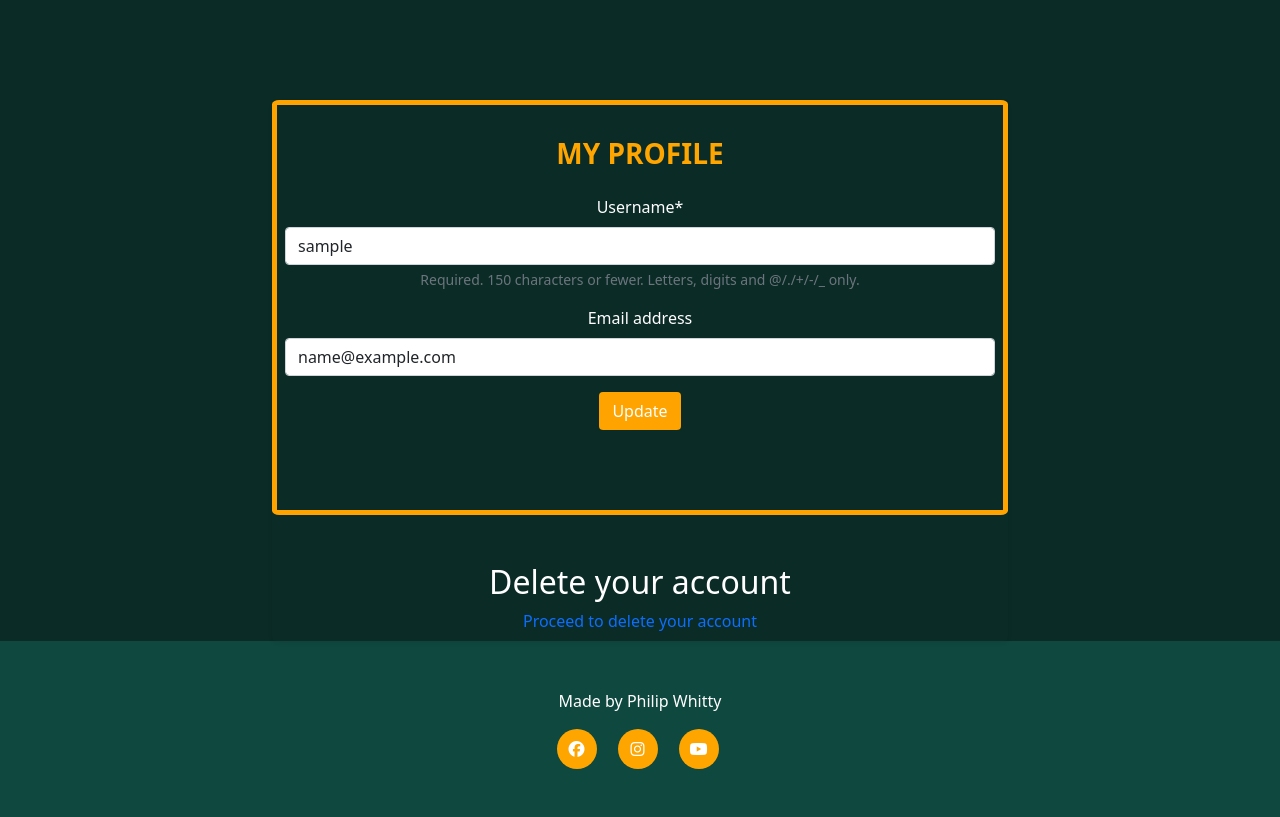
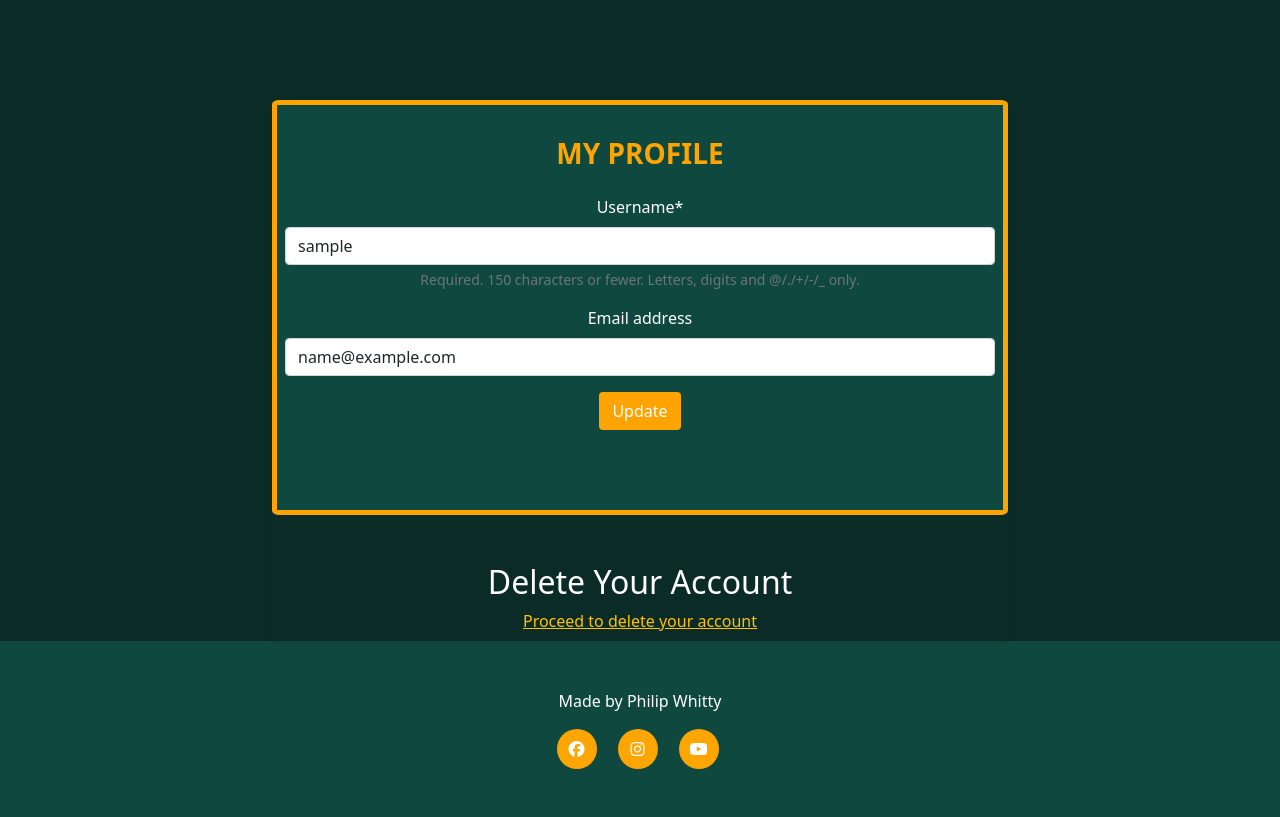
Before and after one commit to phillywhitty/The_Golfers, a Django app: page /profile/ in a window 1280 px wide. Shown: the part 80-897 px from the top of the page. Run offline with Django 3.2, Linux system fonts and the light colour scheme; the visitor is signed in with stand-in values (Sample User, id 1); some libraries are stand-ins or nearby versions.

Commit message:
rename a field in model and change background color for card body in html pages

```diff
--- a/blog/forms.py
+++ b/blog/forms.py
@@ -10,7 +10,7 @@ class CreateGolfBlogForm(ModelForm):
 
     class Meta:
         model = AddGolfCourse
-        fields = ['course_name', 'location', 'content', ]
+        fields = ['course_name', 'location', 'description', ]
         exclude = ['user', ]
 
 
--- a/blog/models.py
+++ b/blog/models.py
@@ -16,7 +16,7 @@ STATUS = ((0, "Draft"), (1, "Published"))
 class AddGolfCourse(models.Model):
     course_name = models.CharField(max_length=100, blank=True)
     location = models.CharField(max_length=100, blank=True)
-    content = models.CharField(max_length=2000, blank=True)
+    description = models.CharField(max_length=2000, blank=True)
     featured_image = CloudinaryField("image", default="placeholder")
     created_on = models.DateTimeField(auto_now=True)
     user = models.ForeignKey(User, max_length=10, on_delete=models.CASCADE,
--- a/static/css/style.css
+++ b/static/css/style.css
@@ -190,6 +190,11 @@ body {
     border-radius: 1%;
     padding: 10px;
 }
+
+.container-background {
+    background-color: #0f483f !important;
+}
+
 
 .custom-narrow-container {
     max-width: 700px;
--- a/templates/create_blog.html
+++ b/templates/create_blog.html
@@ -10,7 +10,7 @@
     <div class="row d-flex justify-content-center align-items-center h-100">
         <div class="col-12 col-md-8 col-lg-8">
             <div class="card bg-clr-dom-light text-white shadow-sm" style="border-radius: 1rem;">
-                <div class="card-body-about p-5 mb-5 text-center">
+                <div class="card-body-about p-5 mb-5 text-center container-background">
                     <div class="mb-md-2 mt-md-4 pb-5">
                         <h3 class="fw-bold mb-4 text-uppercase text-heading">Hi {{ user }} - Create Your Blog</h3>
                         <form method="POST" autocomplete="off">
--- a/templates/delete_blog.html
+++ b/templates/delete_blog.html
@@ -10,7 +10,7 @@
     <div class="row d-flex justify-content-center align-items-center h-100">
         <div class="col-12 col-md-8 col-lg-8">
             <div class="card bg-clr-dom-light text-white shadow-sm" style="border-radius: 1rem;">
-                <div class="card-body-about p-5 mb-5 text-center">
+                <div class="card-body-about p-5 mb-5 text-center container-background">
                     <div class="mb-md-2 mt-md-4 pb-5">
                         <h3 class="fw-bold mb-4 text-uppercase text-heading">Hi {{ user }} - Delete Your Blog</h3>
                         <!-- Confirmation message -->
@@ -22,7 +22,7 @@
                         </form>
                         <!-- Link to return to user's blog -->
                         <br>
-                        <a href="{% url 'my_golf_blog' %}"></a>
+                        <a href="{% url 'my_golf_blog' %}" class="link-warning">No I Want To Return</a>
                     </div>
                 </div>
             </div>
--- a/templates/my_golf_blog.html
+++ b/templates/my_golf_blog.html
@@ -9,7 +9,7 @@
         <div class="row d-flex justify-content-center align-items-center h-100">
             <div class="col-12 col-md-8 col-lg-8">
                 <div class="card bg-clr-dom-light text-white shadow-sm" style="border-radius: 1rem;">
-                    <div class="card-body-about p-5 mb-5 text-center">
+                    <div class="card-body-about p-5 mb-5 text-center container-background">
                         <div class="mb-md-2 mt-md-4 pb-5">
                             <h3 class="fw-bold mb-4 text-uppercase text-heading">My Golf Blogs</h3>
                             <br>
@@ -31,10 +31,10 @@
                             <br>
                             <br>
                             <!-- Link for updating blog -->
-                            <a href="{% url 'update_blog' blog.id %}">Update Your Blog</a>
+                            <a href="{% url 'update_blog' blog.id %}" class="link-warning">Update Your Blog</a>
                             <br>
                             <!-- Loop for deleting a blog -->
-                            <a href="{% url 'delete_blog' blog.id %}">Delete Your Blog</a>
+                            <a href="{% url 'delete_blog' blog.id %}" class="link-warning">Delete Your Blog</a>
                             {% endfor %}
                         </div>
                     </div>
--- a/templates/profile.html
+++ b/templates/profile.html
@@ -10,7 +10,7 @@
     <div class="row d-flex justify-content-center align-items-center h-100">
         <div class="col-12 col-md-8 col-lg-8">
             <div class="card bg-clr-dom-light text-white shadow-sm">
-                <div class="card-body-about p-2 mb-5 text-center">
+                <div class="card-body-about p-2 mb-5 text-center container-background">
                     <div class="mb-md-2 mt-md-4 pb-5">
                         <h3 class="fw-bold mb-4 text-uppercase text-heading">My Profile</h3>
                         <form method="POST" autocomplete="off">
@@ -22,10 +22,11 @@
                     </div>
                 </div>
                 <div class="row text-center text-white mb-2">
-                    <h2>Delete your account</h2>
+                    <h2>Delete Your Account</h2>
                     <br>
                     <!-- Link to delete account -->
-                    <a href="{% url 'profile_delete' %}">Proceed to delete your account</a>
+                    <a href="{% url 'profile_delete' %}" class="link-warning text-decoration-underline">Proceed to
+                        delete your account</a>
                 </div>
             </div>
         </div>
--- a/templates/update_blog.html
+++ b/templates/update_blog.html
@@ -10,7 +10,7 @@
     <div class="row d-flex justify-content-center align-items-center h-100">
         <div class="col-12 col-md-8 col-lg-8">
             <div class="card bg-clr-dom-light text-white shadow-sm" style="border-radius: 1rem;">
-                <div class="card-body-about p-5 mb-5 text-center">
+                <div class="card-body-about p-5 mb-5 text-center container-background">
                     <div class="mb-md-2 mt-md-4 pb-5">
                         <h3 class="fw-bold mb-4 text-uppercase text-heading">Hi {{ user }} - Update Your Blog</h3>
                         <form method="POST" autocomplete="off">
```
Also changed, not shown: blog/migrations/0005_rename_content_addgolfcourse_description.py (added).
